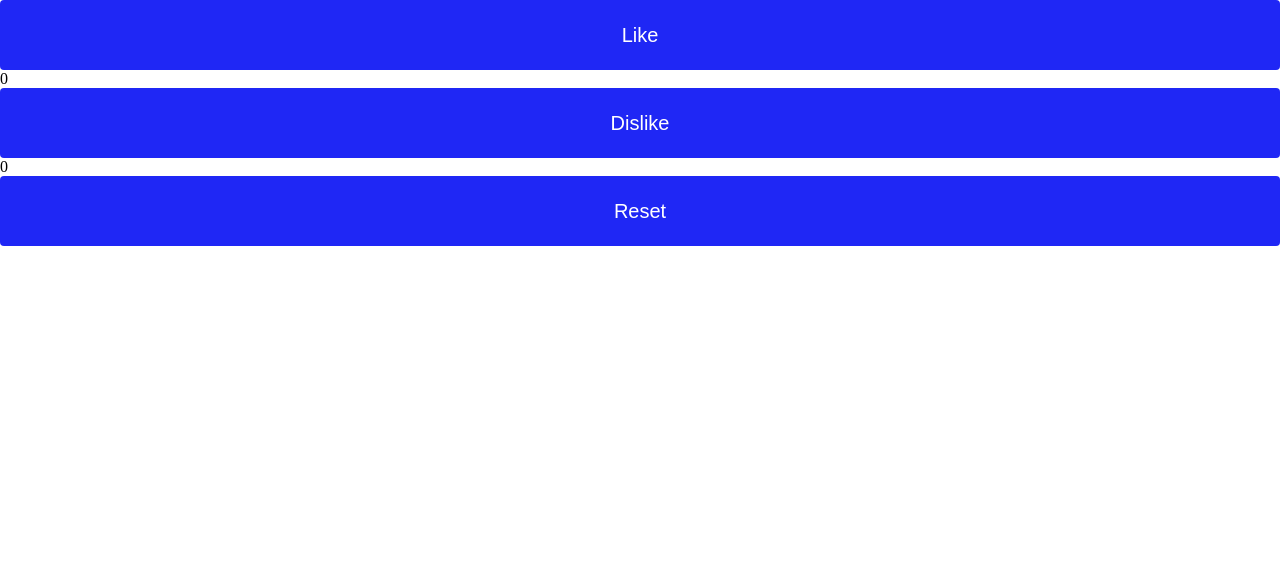
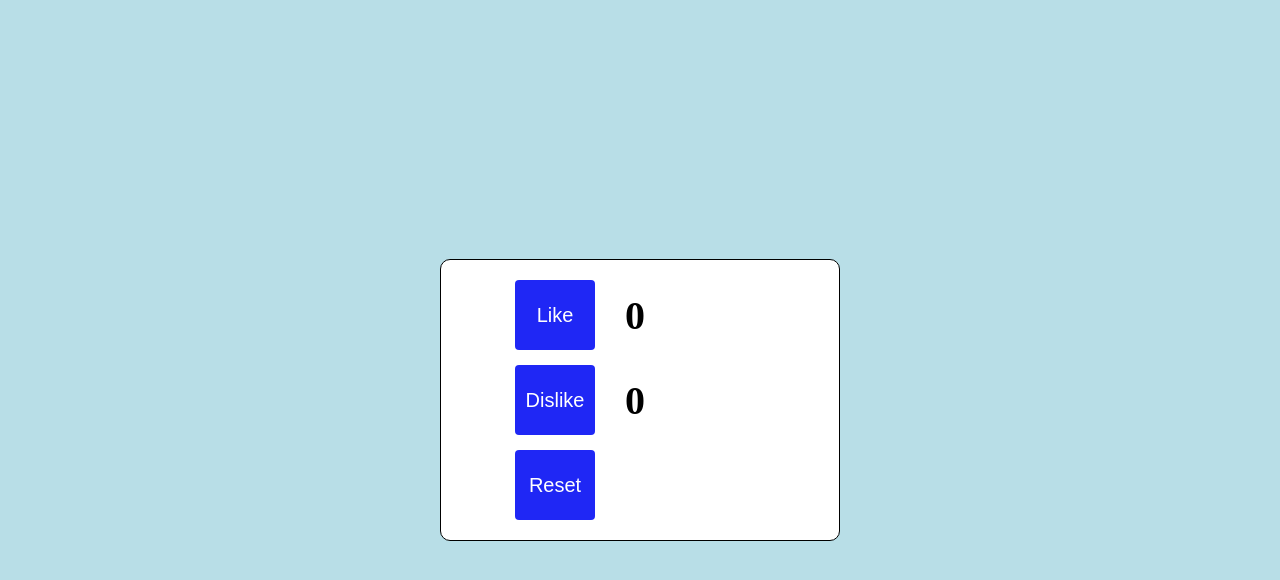
Before and after one commit to NataliaMishukova/Front67, a React app: page / in a window 1280 px wide. Shown: the top 580 px of the page. Built offline with nearby package versions, Linux system fonts and the light colour scheme; the HTML template or start-up script is replaced by a standard one.

Commit message:
Homework_04_cottection_1

```diff
--- a/src/components/Feedback/Feedback.jsx
+++ b/src/components/Feedback/Feedback.jsx
@@ -1,13 +1,13 @@
 import { useState } from "react";
 import Button from "../Button/Button";
+import "./styles.css";
 
 function Feedback() {
-
   const [count1, setFeedbackLikes] = useState(0);
   const [count2, setFeedbackDisikes] = useState(0);
 
-// console.log("Count in Component:", count1);
-// console.log("Count in Component:", count2);
+  console.log("Count in Component:", count1);
+  console.log("Count in Component:", count2);
 
   const Likes = () => {
     setFeedbackLikes((prevValue) => {
@@ -21,22 +21,36 @@ const [count2, setFeedbackDisikes] = useState(0);
     });
   };
   const Reset = () => {
-    setFeedbackLikes("0");
-    setFeedbackDisikes("0");
+    setFeedbackLikes(0);
+    setFeedbackDisikes(0);
   };
   return (
     <div className="feedback_wrapper">
       <div className="button_control">
+        <div className="button">
+          {" "}
           <Button name="Like" onClick={Likes} />
+        </div>
+        <div className="counter">
           <p className="count">{count1}</p>
+        </div>
       </div>
 
       <div className="button_control">
+        <div className="button">
+          {" "}
           <Button name="Dislike" onClick={Dislikes} />
+        </div>
+        <div className="counter">
           <p className="count">{count2}</p>
         </div>
+      </div>
+
       <div className="button_control">
+        <div className="button">
+          {" "}
           <Button name="Reset" onClick={Reset} />
+        </div>
       </div>
     </div>
   );
--- /dev/null
+++ b/src/components/Feedback/styles.css
@@ -0,0 +1,33 @@
+.feedback_wrapper {
+  display: flex;
+  flex-direction: column;
+  align-items: center;
+  justify-content: center;
+  gap: 15px;
+  width: 400px;
+  height: fit-content;
+  border: 1px solid black;
+  background-color: white;
+  color: black;
+  padding: 20px;
+  border-radius: 10px;
+}
+
+.button_control {
+  width: 250px;
+  display: flex;
+}
+.button {
+  width: 80px;
+  margin-right: 30px;
+}
+
+.counter {
+  display: flex;
+  align-items: center;
+  justify-content: center;
+}
+.count {
+  font-size: 40px;
+  font-weight: bold;
+}
--- a/src/homeworks/Homework_04/Homework_04.jsx
+++ b/src/homeworks/Homework_04/Homework_04.jsx
@@ -1,6 +1,5 @@
 import Feedback from "../../components/Feedback/Feedback"
-
-// import "./styles.css";
+import "./styles.css";
 
 function Homework_04() {
   return (
--- /dev/null
+++ b/src/homeworks/Homework_04/styles.css
@@ -0,0 +1,7 @@
+.homework_04_wrapper {
+  display: flex;
+  align-items: center;
+  justify-content: center;
+  flex: 1;
+  background-color: rgb(184, 222, 231);
+}
```
Lines whose indentation alone changed are shown as unchanged.
